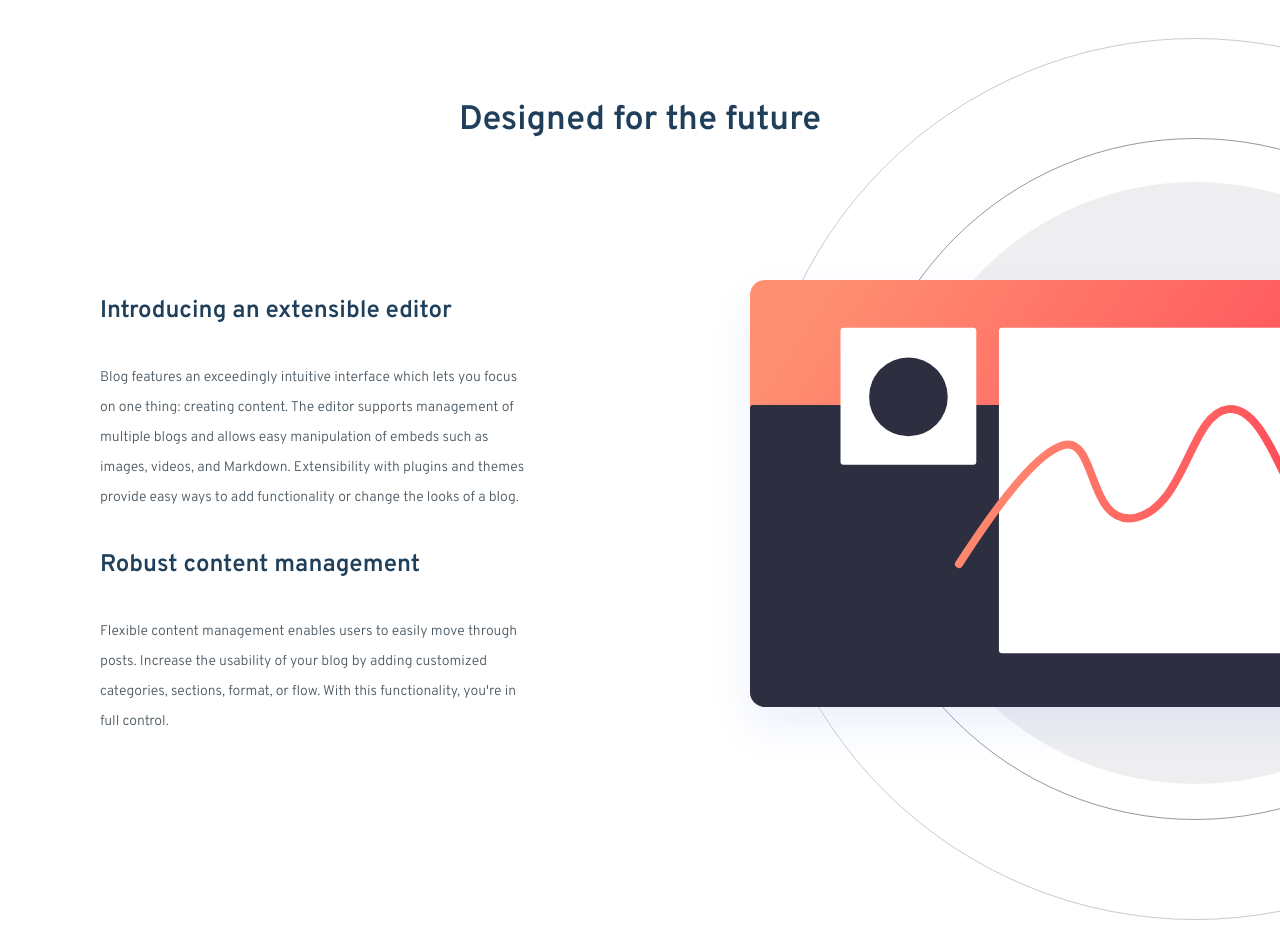
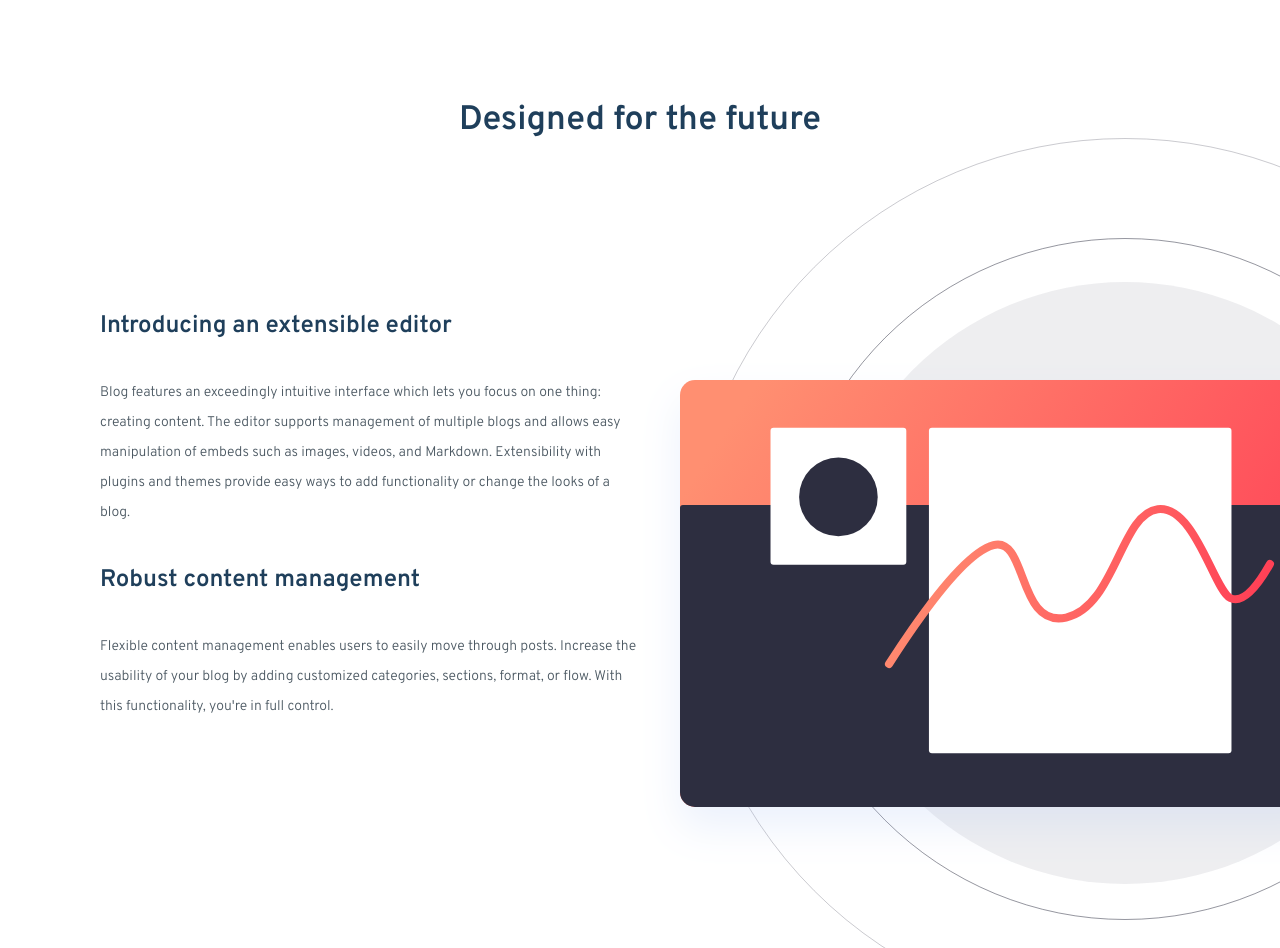
Before and after one commit to israelsanttana/blogr-landing-page, a plain HTML site: page index.html in a window 1280 px wide. Shown: the part 1660-2608 px from the top of the page. Drawn offline with Linux system fonts and the light colour scheme.

Commit message:
flex add main

```diff
--- a/index.html
+++ b/index.html
@@ -90,6 +90,7 @@
         </div>
         <div class="content">
           <div class="designed-text">
+            <div>
               <h2>Introducing an extensible editor</h2>
               <p>
                 Blog features an exceedingly intuitive interface which lets you
@@ -107,10 +108,13 @@
                 you're in full control.
               </p>
             </div>
+          </div>
           <div class="designed-img">
+            <div>
               <picture>
                 <img src="./images/illustration-editor-desktop.svg" alt="" />
               </picture>
+            </div>
           </div>
         </div>
       </div>
--- a/styles/main.css
+++ b/styles/main.css
@@ -22,7 +22,6 @@ main {
 }
 
 .designed-text {
-  max-width: 43rem;
   min-height: 80rem;
   display: flex;
   flex: 1;
@@ -48,8 +47,5 @@ main {
 .designed-img {
   display: flex;
   flex: 1;
-  width: 100%;
   position: relative;
-  right: -18rem;
-  top: -10rem;
 }
```
Lines whose indentation alone changed are shown as unchanged.
